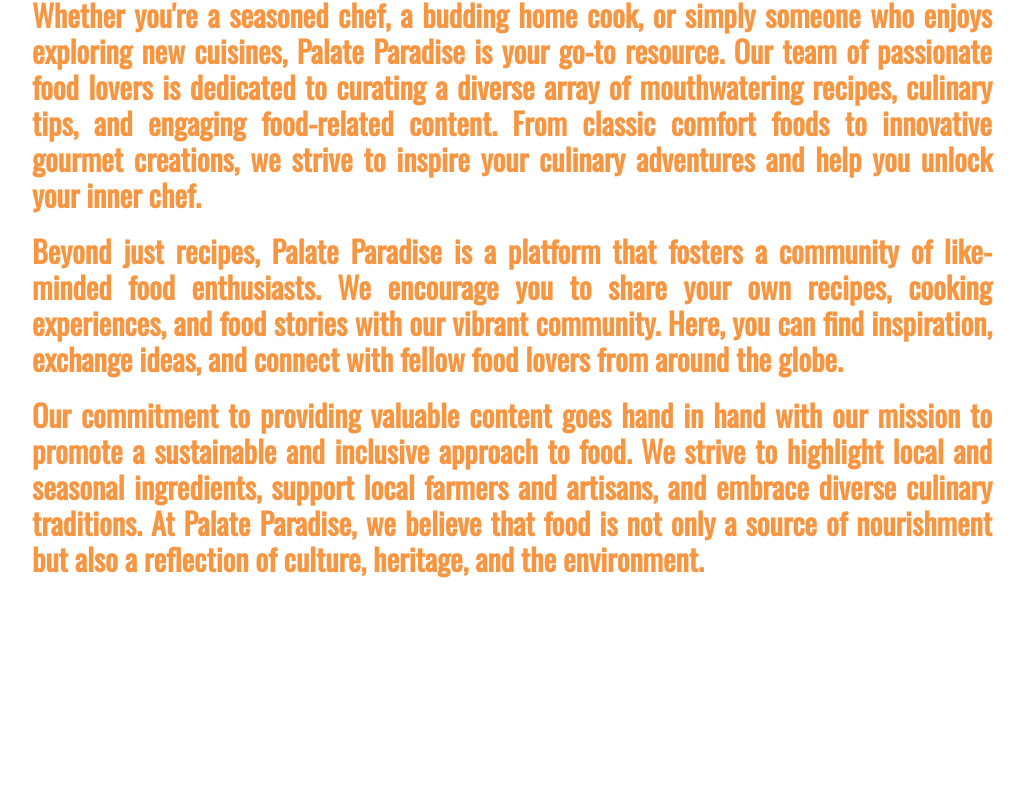
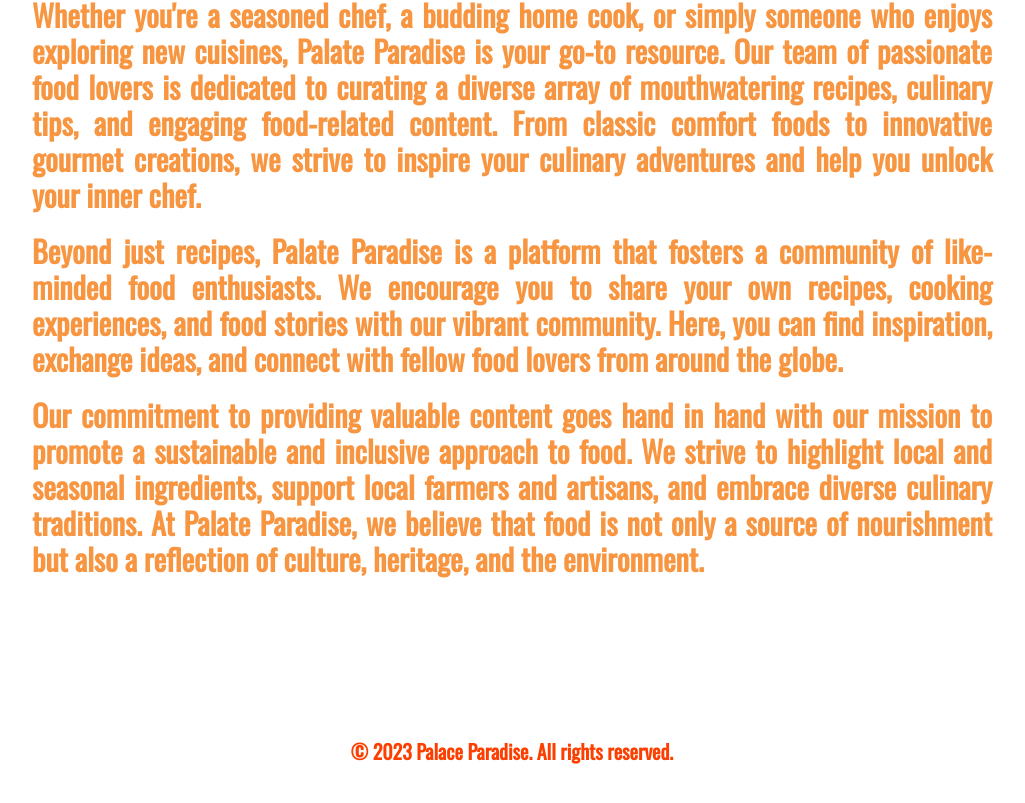
Before and after one commit to Developer-Sahariar-Reza/palate-paradise, a React (Vite) app: page /about in a window 1280 px wide. Shown: the part 327-1130 px from the top of the page, without its empty margins (128-1153 px from the left). Before the commit the page ends 1064 px from the top, so only its background shows below. Built offline with nearby package versions, Linux system fonts and the light colour scheme.

Commit message:
footer done

```diff
--- /dev/null
+++ b/src/components/Footer.jsx
@@ -0,0 +1,13 @@
+import React from "react";
+
+const Footer = () => {
+  return (
+    <div className="container mb-10">
+      <h1 className="text-center font-bold header-text text-xl">
+        © 2023 Palace Paradise. All rights reserved.
+      </h1>
+    </div>
+  );
+};
+
+export default Footer;
--- a/src/components/Root.jsx
+++ b/src/components/Root.jsx
@@ -1,12 +1,14 @@
 import React from "react";
 import Header from "./Header";
 import { Outlet } from "react-router-dom";
+import Footer from "./Footer";
 
 const Root = () => {
   return (
     <>
       <Header />
       <Outlet />
+      <Footer />
     </>
   );
 };
```
